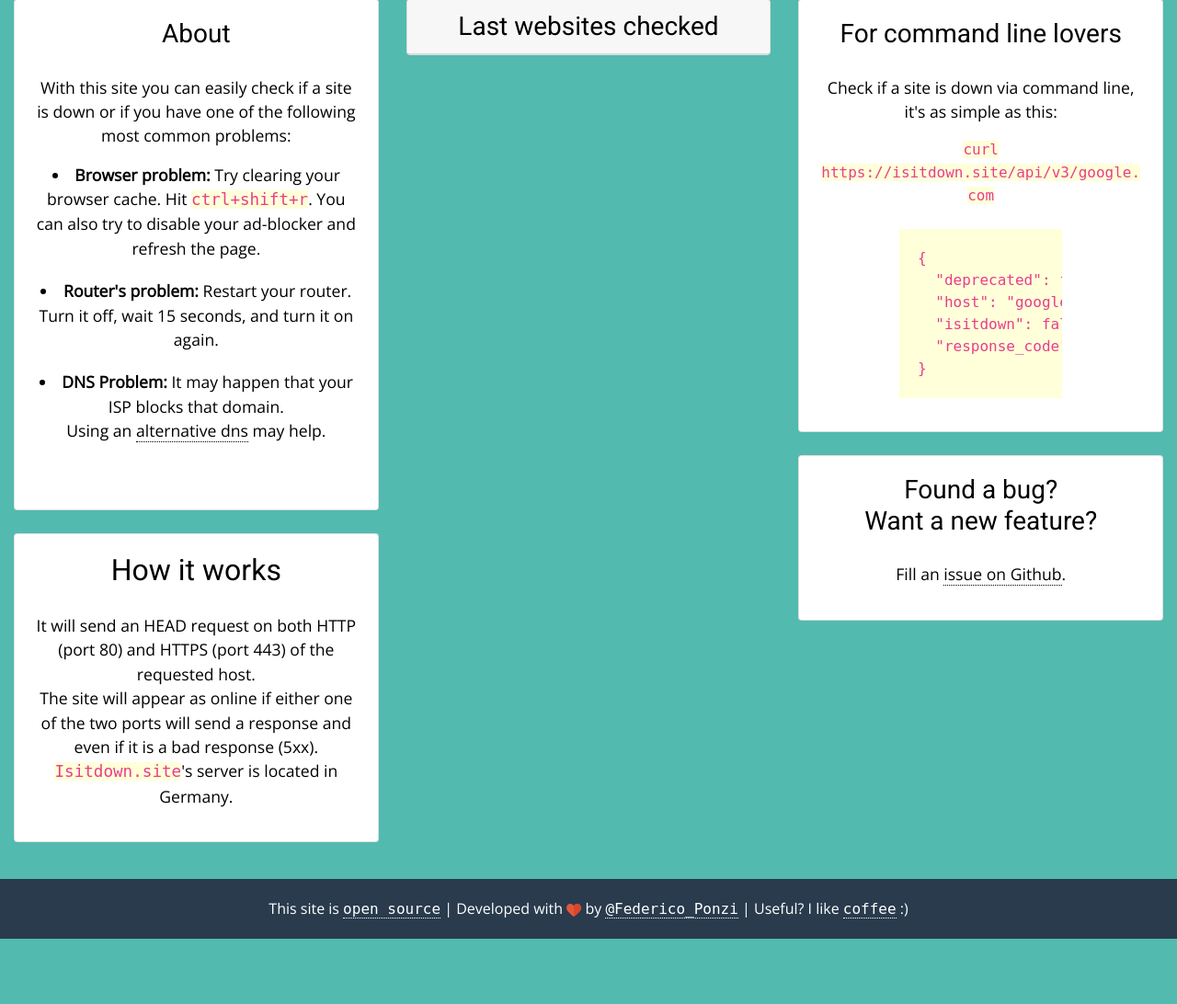
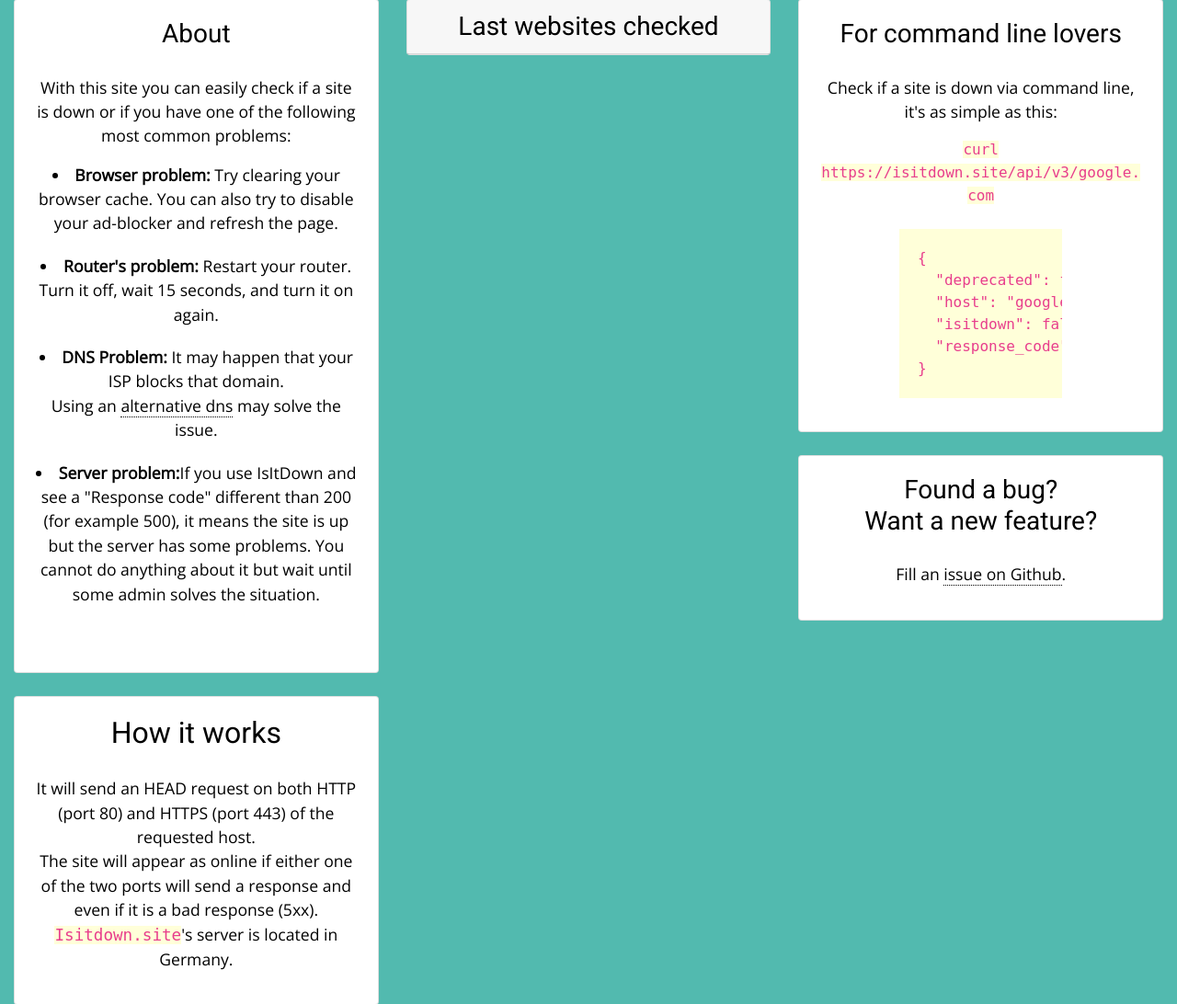
Before and after one commit to FedericoPonzi/Isitdown.site, a Python web app: template isitdown/templates/index.html in a window 1280 px wide. Shown: the part 361-1453 px from the top of the page at 92% size. Before the commit the page ends 1382 px from the top, so only its background shows below. Run offline with Jinja, Linux system fonts and the light colour scheme; the template is opened without the code that fills it, so the values that code supplies are empty.

Commit message:
Adds a note for the response code different than 200

```diff
--- a/isitdown/templates/index.html
+++ b/isitdown/templates/index.html
@@ -67,10 +67,12 @@
                                 <h3 class="card-title">About</h3>
                                 <p class="card-text">With this site you can easily check if a site is down or if you have one of the following most common problems:
                                     <ul>
-                                        <li><strong>Browser problem:</strong> Try clearing your browser cache. Hit <code>ctrl+shift+r</code>. You can also try to disable your ad-blocker and refresh the page.</li>
+                                        <li><strong>Browser problem:</strong> Try clearing your browser cache. You can also try to disable your ad-blocker and refresh the page.</li>
                                         <li><strong>Router's problem:</strong> Restart your router. Turn it off, wait 15 seconds, and turn it on again.</li>
-                                        <li><strong>DNS Problem:</strong> It may happen that your ISP blocks that domain.<br>Using an <a href="https://www.opendns.com/setupguide/" title="Opendns">alternative dns</a> may help.</li>
+                                        <li><strong>DNS Problem:</strong> It may happen that your ISP blocks that domain.<br>Using an <a href="https://www.opendns.com/setupguide/" title="Opendns">alternative dns</a> may solve the issue.</li>
+                                        <li><strong>Server problem:</strong>If you use IsItDown and see a "Response code" different than 200 (for example 500), it means the site is up but the server has some problems. You cannot do anything about it but wait until some admin solves the situation.</li>
                                     </ul>
+
                                 </p>
                             </div>
                         </div>
```
